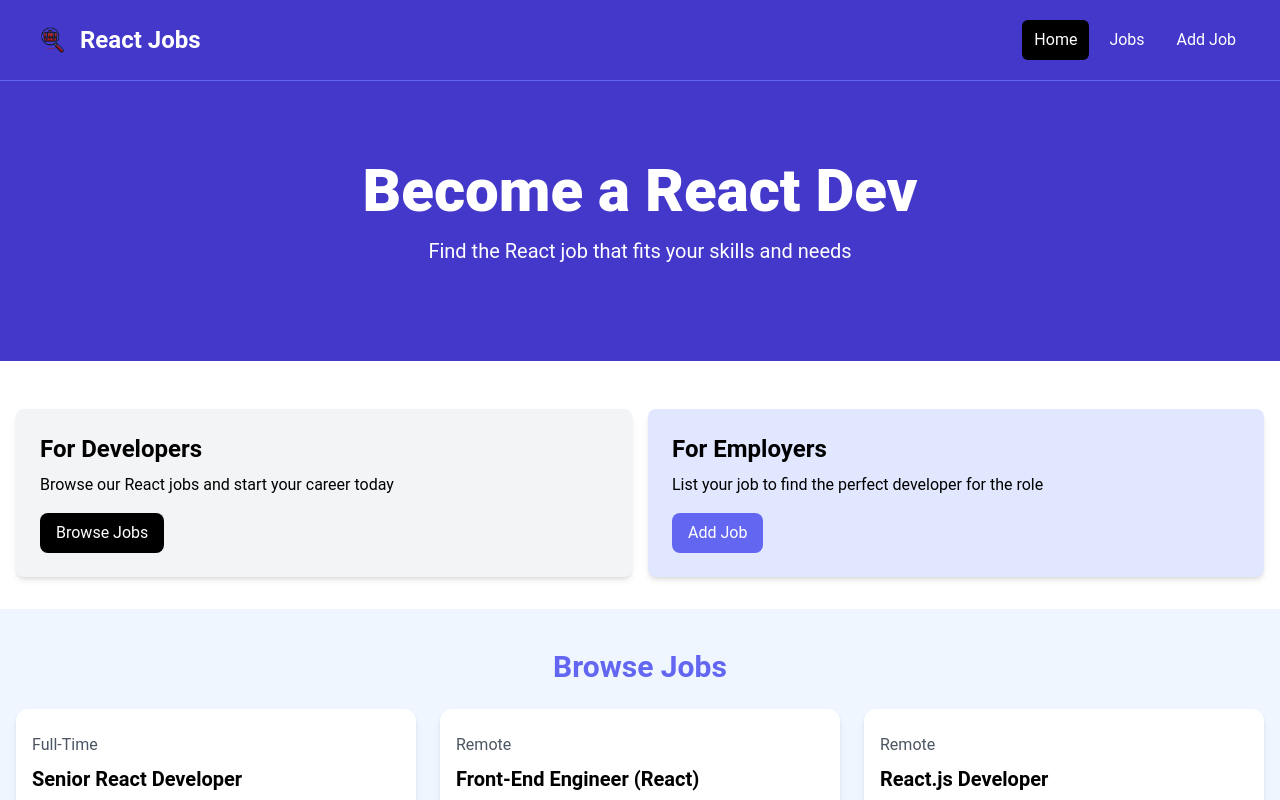
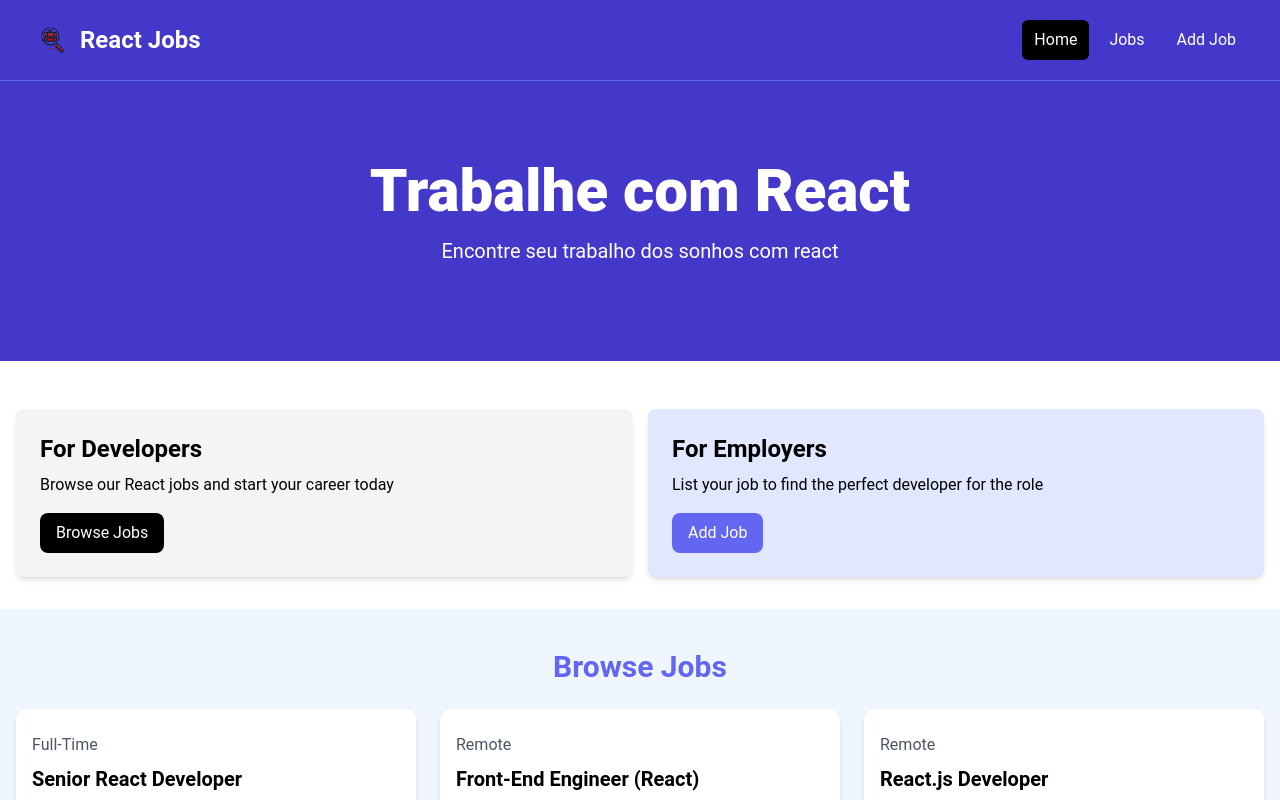
Before and after one commit to iagokoch/react-crash, a React (Vite) app: page / in a window 1280 px wide. Shown: the top 800 px of the page. Built offline with nearby package versions, Linux system fonts and the light colour scheme.

Commit message:
aaaaaaaaaaaaaa

```diff
--- a/src/App.jsx
+++ b/src/App.jsx
@@ -1,54 +1,15 @@
 import Navbar from "./components/navbar";
+import Hero from "./components/Hero";
+import HomeCards from "./components/HomeCards";
 
 const App = () => {
   return (
     <>
       <Navbar />
-      {/*<!-- Hero -->*/}
-      <section className="bg-indigo-700 py-20 mb-4">
-        <div className="max-w-7xl mx-auto px-4 sm:px-6 lg:px-8 flex flex-col items-center">
-          <div className="text-center">
-            <h1 className="text-4xl font-extrabold text-white sm:text-5xl md:text-6xl">
-              Become a React Dev
-            </h1>
-            <p className="my-4 text-xl text-white">
-              Find the React job that fits your skills and needs
-            </p>
-          </div>
-        </div>
-      </section>
 
-      {/*<!-- Developers and Employers -->*/}
-      <section className="py-4">
-        <div className="container-xl lg:container m-auto">
-          <div className="grid grid-cols-1 md:grid-cols-2 gap-4 p-4 rounded-lg">
-            <div className="bg-gray-100 p-6 rounded-lg shadow-md">
-              <h2 className="text-2xl font-bold">For Developers</h2>
-              <p className="mt-2 mb-4">
-                Browse our React jobs and start your career today
-              </p>
-              <a
-                href="/jobs.html"
-                className="inline-block bg-black text-white rounded-lg px-4 py-2 hover:bg-gray-700"
-              >
-                Browse Jobs
-              </a>
-            </div>
-            <div className="bg-indigo-100 p-6 rounded-lg shadow-md">
-              <h2 className="text-2xl font-bold">For Employers</h2>
-              <p className="mt-2 mb-4">
-                List your job to find the perfect developer for the role
-              </p>
-              <a
-                href="/add-job.html"
-                className="inline-block bg-indigo-500 text-white rounded-lg px-4 py-2 hover:bg-indigo-600"
-              >
-                Add Job
-              </a>
-            </div>
-          </div>
-        </div>
-      </section>
+      <Hero />
+
+      <HomeCards />
 
       {/*<!-- Browse Jobs -->*/}
       <section className="bg-blue-50 px-4 py-10">
--- /dev/null
+++ b/src/components/Hero.jsx
@@ -0,0 +1,19 @@
+const Hero = ({
+  title = "Trabalhe com React",
+  subtitle = "Encontre seu trabalho dos sonhos com react",
+}) => {
+  return (
+    <section className="bg-indigo-700 py-20 mb-4">
+      <div className="max-w-7xl mx-auto px-4 sm:px-6 lg:px-8 flex flex-col items-center">
+        <div className="text-center">
+          <h1 className="text-4xl font-extrabold text-white sm:text-5xl md:text-6xl">
+            {title}
+          </h1>
+          <p className="my-4 text-xl text-white">{subtitle}</p>
+        </div>
+      </div>
+    </section>
+  );
+};
+
+export default Hero;
--- /dev/null
+++ b/src/components/HomeCards.jsx
@@ -0,0 +1,36 @@
+const HomeCards = () => {
+  return (
+    <section className="py-4">
+      <div className="container-xl lg:container m-auto">
+        <div className="grid grid-cols-1 md:grid-cols-2 gap-4 p-4 rounded-lg">
+          <div className="bg-gray-100 p-6 rounded-lg shadow-md">
+            <h2 className="text-2xl font-bold">For Developers</h2>
+            <p className="mt-2 mb-4">
+              Browse our React jobs and start your career today
+            </p>
+            <a
+              href="/jobs.html"
+              className="inline-block bg-black text-white rounded-lg px-4 py-2 hover:bg-gray-700"
+            >
+              Browse Jobs
+            </a>
+          </div>
+          <div className="bg-indigo-100 p-6 rounded-lg shadow-md">
+            <h2 className="text-2xl font-bold">For Employers</h2>
+            <p className="mt-2 mb-4">
+              List your job to find the perfect developer for the role
+            </p>
+            <a
+              href="/add-job.html"
+              className="inline-block bg-indigo-500 text-white rounded-lg px-4 py-2 hover:bg-indigo-600"
+            >
+              Add Job
+            </a>
+          </div>
+        </div>
+      </div>
+    </section>
+  );
+};
+
+export default HomeCards;
```
Also changed, not shown: src/components/Card.jsx (added).
